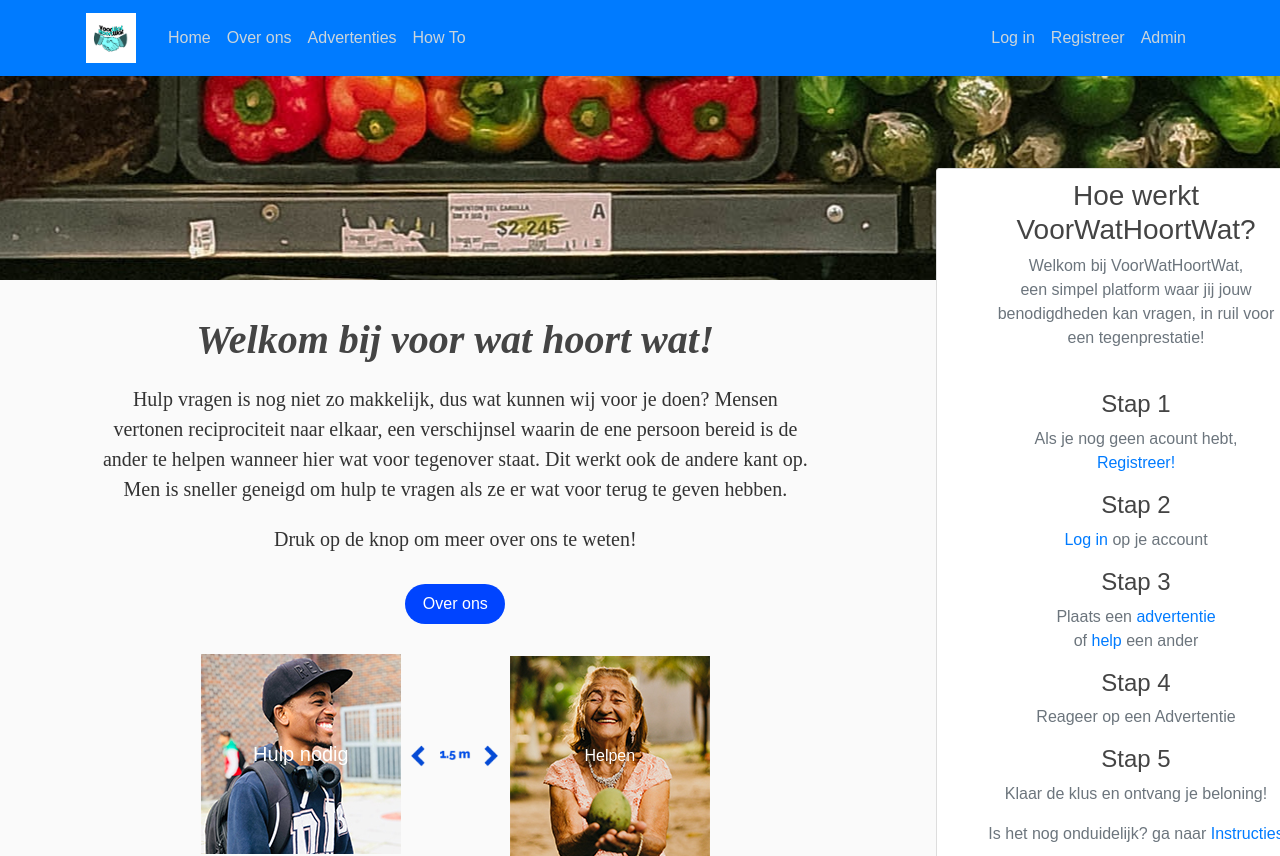
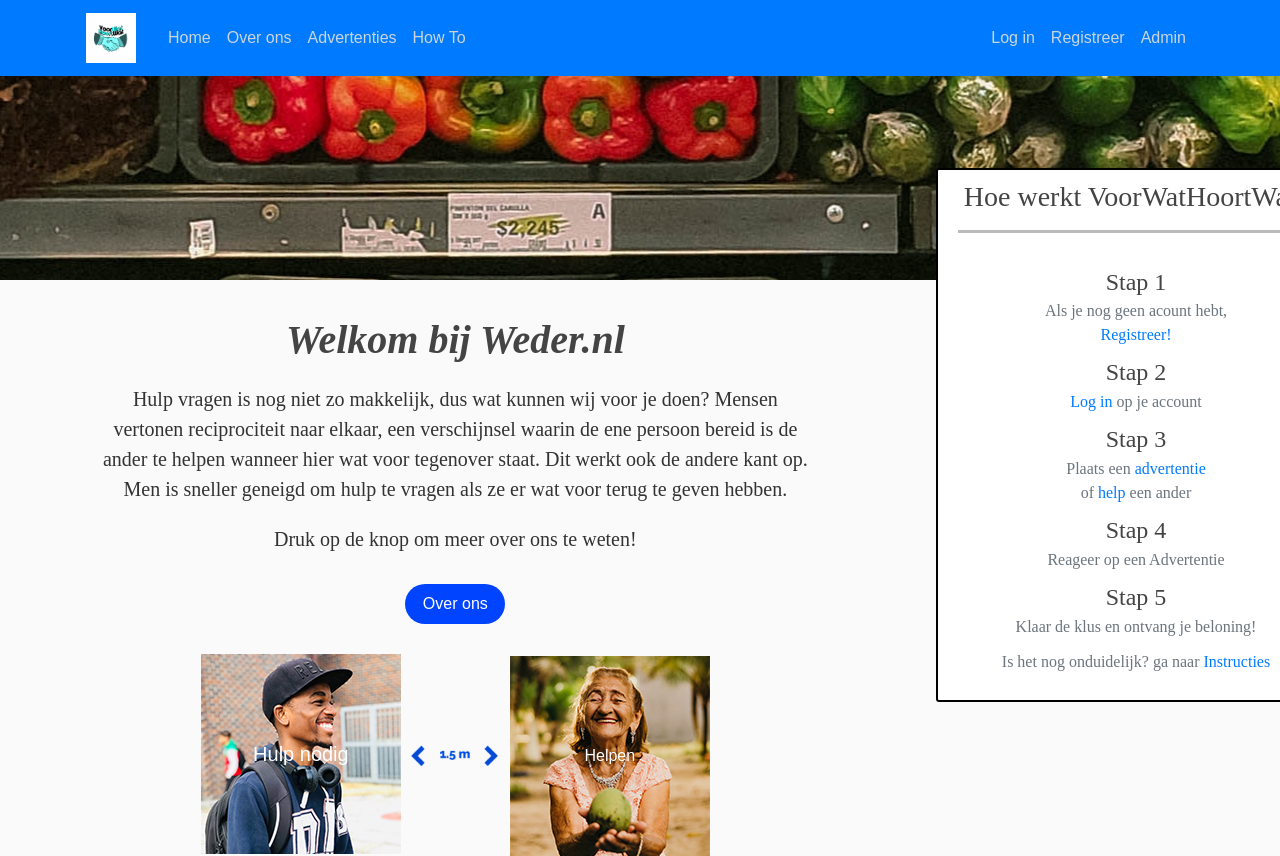
Before and after one commit to Ruben-wiel/s4d_project, a Django app: page / in a window 1280 px wide. Run offline with Django 3.2, Linux system fonts and the light colour scheme; some libraries are stand-ins or nearby versions.

Commit message:
Home (2.0)

```diff
--- a/s4d_webapp/website/static/website/home.css
+++ b/s4d_webapp/website/static/website/home.css
@@ -97,3 +97,52 @@
     height: 40px;
 }
 /* zodra je hovert over de instructies tab, 'licht' de 'hoe werkt het?' stukje op */
+
+.testen {
+    margin-top: -7em;
+}
+
+/* content in wrapper */
+
+.content-section {
+    border: 2px solid black;
+
+}
+
+.content-section h3{
+    font-family: Fugaz One;
+
+}
+
+.content-section h4{
+    margin-top: -5px;
+    font-family: Fugaz One;
+
+}
+
+.content-section p{
+    font-family: Coco Gothic;
+    margin-top: -5px;
+
+}
+
+.infotekst {
+    font-family: Rondalo;
+    font-size: 25px;
+
+}
+
+.titeltwee {
+    margin-top: -5px;
+    color: rgb(80, 106, 252);
+}
+
+/* Solid border */
+hr.solid {
+    border-top: 3px solid #bbb;
+  }
+
+/* Dotted border */
+hr.dotted {
+    border-top: 3px dotted #bbb;
+  }
--- a/s4d_webapp/website/templates/website/base.html
+++ b/s4d_webapp/website/templates/website/base.html
@@ -68,10 +68,11 @@
             <div class="testen">
               <div class="content-section">
                 <h3 class="text-center">Hoe werkt VoorWatHoortWat?</h3>
-                <p class='text-muted'>
+                <!-- <p class='text-muted'>
                     Welkom bij VoorWatHoortWat,<br> een simpel platform waar jij jouw<br> benodigdheden kan vragen, in ruil voor <br> een
                 tegenprestatie!
-                </p>
+                </p> -->
+                <hr class="solid">
                   <ul class="list-group">
                     <div class="mb-4"></div>
                       <h4 class="text-center">Stap 1</h4>
--- a/s4d_webapp/website/templates/website/home.html
+++ b/s4d_webapp/website/templates/website/home.html
@@ -6,7 +6,7 @@
     <div class="containerhome">
         <div class="card border-0 shadow my-5"></div>
             <div class="contenthome">
-                <h1>Welkom bij voor wat hoort wat!</h1>
+                <h1>Welkom bij Weder.nl</h1>
                 <p class="lead">Hulp vragen is nog niet zo makkelijk, dus wat kunnen wij voor je doen? Mensen vertonen reciprociteit naar elkaar,
                     een verschijnsel waarin de ene persoon bereid is de ander te helpen wanneer hier wat voor tegenover staat.
                     Dit werkt ook de andere kant op. Men is sneller geneigd om hulp te vragen als ze er wat voor terug te geven hebben.
--- a/s4d_webapp/website/templates/website/user_posts.html
+++ b/s4d_webapp/website/templates/website/user_posts.html
@@ -4,6 +4,7 @@
   Advertenties van {{ view.kwargs.username }} ({{ page_obj.paginator.count }})
 </h1>
 {% for post in adposts %}
+<div class="spacing">
   <article class="media content-section">
     <img
       class="rounded-circle article-img"
@@ -26,6 +27,7 @@
       <p class="article-reward"><b>Beloning:</b>{{ post.beloning }}</p>
     </div>
   </article>
+</div>
 {% endfor %}
 <!-- Onderstaande 'pagination' functie zorgt ervoor dat niet alle posts op 1 pagina verschijnen,
   maar per 'x' aantal. Ingesteld in de Views. -->
```
Also changed, not shown: s4d_webapp/website/static/website/users.css (+8 -0 lines), s4d_webapp/website/templates/website/posts.html (+1 -7 lines). Lines whose indentation alone changed are shown as unchanged.
